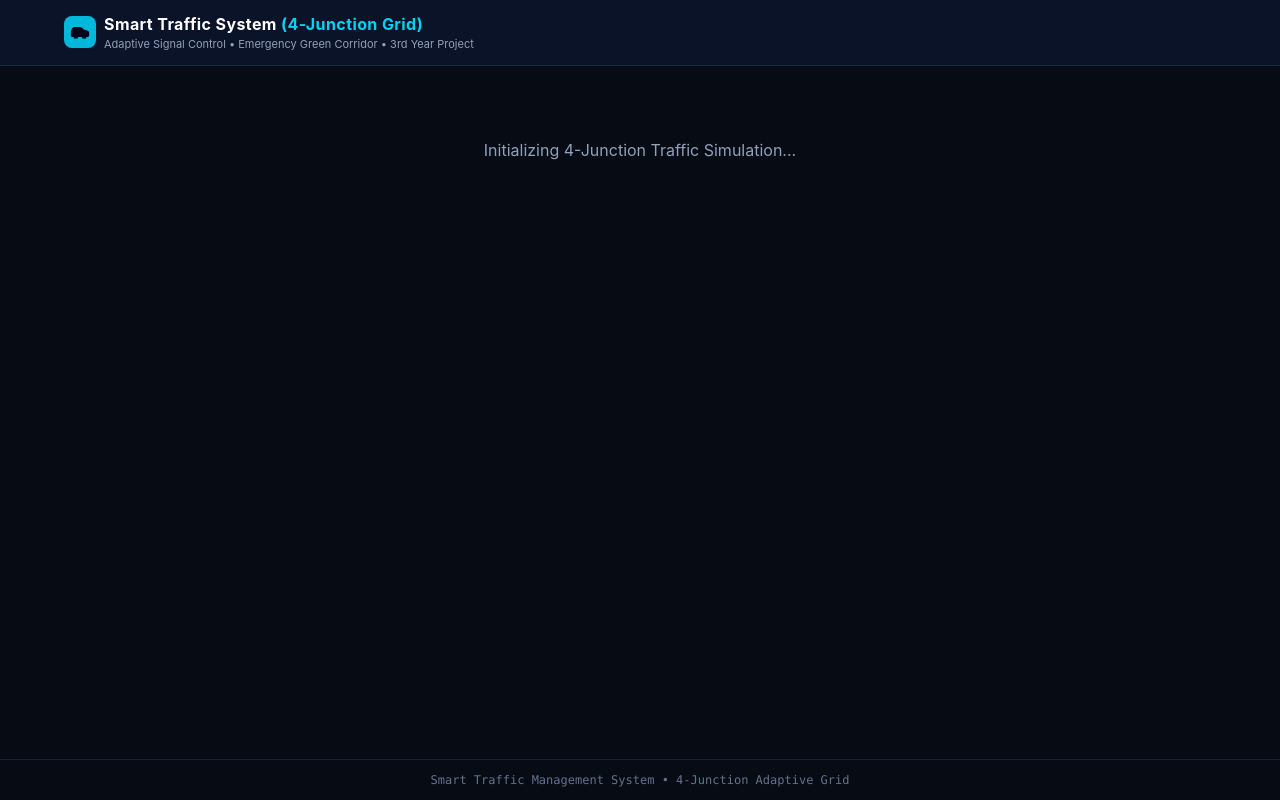
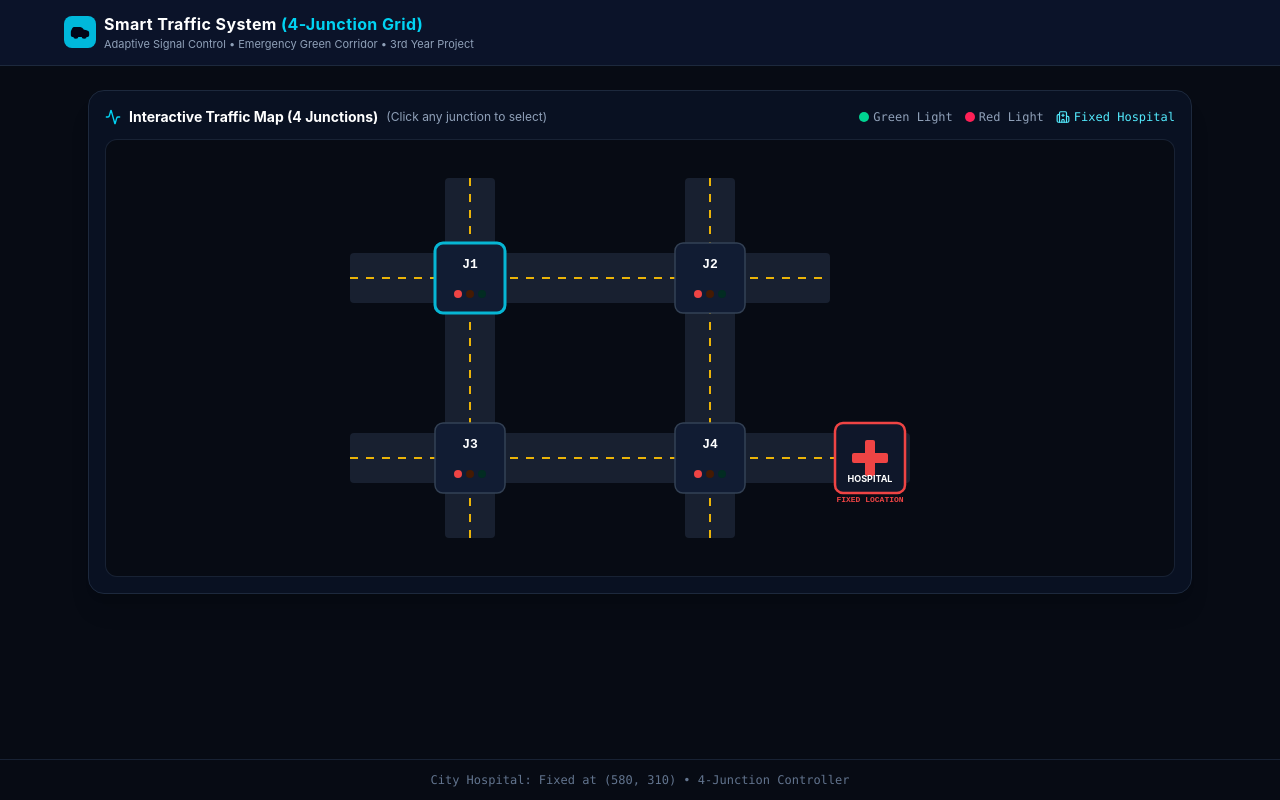
Before and after one commit to rwitankar-byte/TrafficFlow-AI_ASD, a React (Vite) app in the folder frontend/: page / in a window 1280 px wide. Built offline with nearby package versions, Linux system fonts and the light colour scheme.

Commit message:
feat(frontend): implement 4-junction interactive SVG map with fixed city hospital

```diff
--- a/frontend/src/App.jsx
+++ b/frontend/src/App.jsx
@@ -1,11 +1,29 @@
-import React from 'react';
-import { Car } from 'lucide-react';
+import React, { useState } from 'react';
+import { Car, Activity, Hospital as HospitalIcon } from 'lucide-react';
 
 /**
- * Smart Traffic Management System (4 Junctions + Emergency Corridor)
- * Clean, lightweight React setup for 3rd year engineering project.
+ * ==============================================================================
+ * 1. MAP CONFIGURATION: 4 JUNCTIONS + FIXED HOSPITAL
+ * ==============================================================================
  */
+const JUNCTIONS = {
+  J1: { id: 'J1', name: 'Junction 1', label: 'North-West (Grand Ave)', x: 180, y: 130 },
+  J2: { id: 'J2', name: 'Junction 2', label: 'North-East (Metro Blvd)', x: 420, y: 130 },
+  J3: { id: 'J3', name: 'Junction 3', label: 'South-West (Outer Ring)', x: 180, y: 310 },
+  J4: { id: 'J4', name: 'Junction 4', label: 'South-East (Expressway)', x: 420, y: 310 },
+};
+
+// Fixed Hospital Location (Requirement 4)
+const HOSPITAL = {
+  id: 'HOSPITAL',
+  name: 'City Hospital',
+  x: 580,
+  y: 310,
+};
+
 export default function App() {
+  const [selectedJunction, setSelectedJunction] = useState('J1');
+
   return (
     <div className="min-h-screen bg-[#070b14] text-slate-100 flex flex-col font-sans">
       {/* Top Navbar */}
@@ -29,14 +47,104 @@ export default function App() {
 
       {/* Main Container */}
       <main className="max-w-6xl mx-auto w-full p-4 sm:p-6 space-y-6 flex-1">
-        <div className="text-center py-12 text-slate-400">
-          Initializing 4-Junction Traffic Simulation...
-        </div>
+        {/* ============================================================== */}
+        {/* REQUIREMENT 1 & 4: INTERACTIVE TRAFFIC MAP + FIXED HOSPITAL    */}
+        {/* ============================================================== */}
+        <section className="bg-[#091122] border border-slate-800 rounded-2xl p-4 shadow-xl space-y-3">
+          <div className="flex items-center justify-between">
+            <h2 className="text-sm font-bold text-white flex items-center gap-2">
+              <Activity className="w-4 h-4 text-cyan-400" />
+              <span>Interactive Traffic Map (4 Junctions)</span>
+              <span className="text-xs font-normal text-slate-400">
+                (Click any junction to select)
+              </span>
+            </h2>
+
+            {/* Map Legend */}
+            <div className="flex items-center gap-3 text-xs font-mono text-slate-400">
+              <span className="flex items-center gap-1">
+                <span className="w-2.5 h-2.5 rounded-full bg-emerald-400" /> Green Light
+              </span>
+              <span className="flex items-center gap-1">
+                <span className="w-2.5 h-2.5 rounded-full bg-rose-500" /> Red Light
+              </span>
+              <span className="flex items-center gap-1 text-cyan-300">
+                <HospitalIcon className="w-3.5 h-3.5" /> Fixed Hospital
+              </span>
+            </div>
+          </div>
+
+          {/* SVG Canvas Map */}
+          <div className="w-full bg-[#070b14] rounded-xl border border-slate-800/80 p-2 flex justify-center overflow-hidden">
+            <svg viewBox="0 0 700 420" className="w-full max-w-[700px] h-auto select-none">
+              {/* Asphalt Gray Roads */}
+              <rect x="60" y="105" width="480" height="50" fill="#182030" rx="4" />
+              <rect x="60" y="285" width="560" height="50" fill="#182030" rx="4" />
+              <rect x="155" y="30" width="50" height="360" fill="#182030" rx="4" />
+              <rect x="395" y="30" width="50" height="360" fill="#182030" rx="4" />
+
+              {/* Dashed Centerlines */}
+              <line x1="60" y1="130" x2="540" y2="130" stroke="#eab308" strokeWidth="2" strokeDasharray="8,8" />
+              <line x1="60" y1="310" x2="620" y2="310" stroke="#eab308" strokeWidth="2" strokeDasharray="8,8" />
+              <line x1="180" y1="30" x2="180" y2="390" stroke="#eab308" strokeWidth="2" strokeDasharray="8,8" />
+              <line x1="420" y1="30" x2="420" y2="390" stroke="#eab308" strokeWidth="2" strokeDasharray="8,8" />
+
+              {/* REQUIREMENT 4: FIXED HOSPITAL LOCATION (Adjacent to Junction 4) */}
+              <g transform={`translate(${HOSPITAL.x}, ${HOSPITAL.y})`}>
+                <rect x="-35" y="-35" width="70" height="70" rx="8" fill="#0f172a" stroke="#ef4444" strokeWidth="2.5" />
+                <rect x="-5" y="-18" width="10" height="36" fill="#ef4444" rx="2" />
+                <rect x="-18" y="-5" width="36" height="10" fill="#ef4444" rx="2" />
+                <text x="0" y="24" textAnchor="middle" fill="#ffffff" fontSize="9" fontWeight="bold">
+                  HOSPITAL
+                </text>
+                <text x="0" y="44" textAnchor="middle" fill="#ef4444" fontSize="8" fontWeight="bold" fontFamily="monospace">
+                  FIXED LOCATION
+                </text>
+              </g>
+
+              {/* REQUIREMENT 1: THE FOUR JUNCTIONS (J1, J2, J3, J4) */}
+              {Object.values(JUNCTIONS).map((j) => {
+                const isSelected = selectedJunction === j.id;
+
+                return (
+                  <g
+                    key={j.id}
+                    transform={`translate(${j.x}, ${j.y})`}
+                    className="cursor-pointer"
+                    onClick={() => setSelectedJunction(j.id)}
+                  >
+                    <rect
+                      x="-35"
+                      y="-35"
+                      width="70"
+                      height="70"
+                      rx="8"
+                      fill="#111c33"
+                      stroke={isSelected ? '#06b6d4' : '#334155'}
+                      strokeWidth={isSelected ? '3' : '1.5'}
+                    />
+
+                    <text x="0" y="-10" textAnchor="middle" fill="#ffffff" fontSize="13" fontWeight="bold" fontFamily="monospace">
+                      {j.id}
+                    </text>
+
+                    {/* Signal Lights */}
+                    <g transform="translate(0, 16)">
+                      <circle cx="-12" cy="0" r="4" fill="#ef4444" />
+                      <circle cx="0" cy="0" r="4" fill="#451a03" />
+                      <circle cx="12" cy="0" r="4" fill="#022c22" />
+                    </g>
+                  </g>
+                );
+              })}
+            </svg>
+          </div>
+        </section>
       </main>
 
       {/* Footer */}
       <footer className="border-t border-slate-800/80 py-3 text-center text-xs text-slate-500 font-mono">
-        Smart Traffic Management System &bull; 4-Junction Adaptive Grid
+        City Hospital: Fixed at (580, 310) &bull; 4-Junction Controller
       </footer>
     </div>
   );
```
